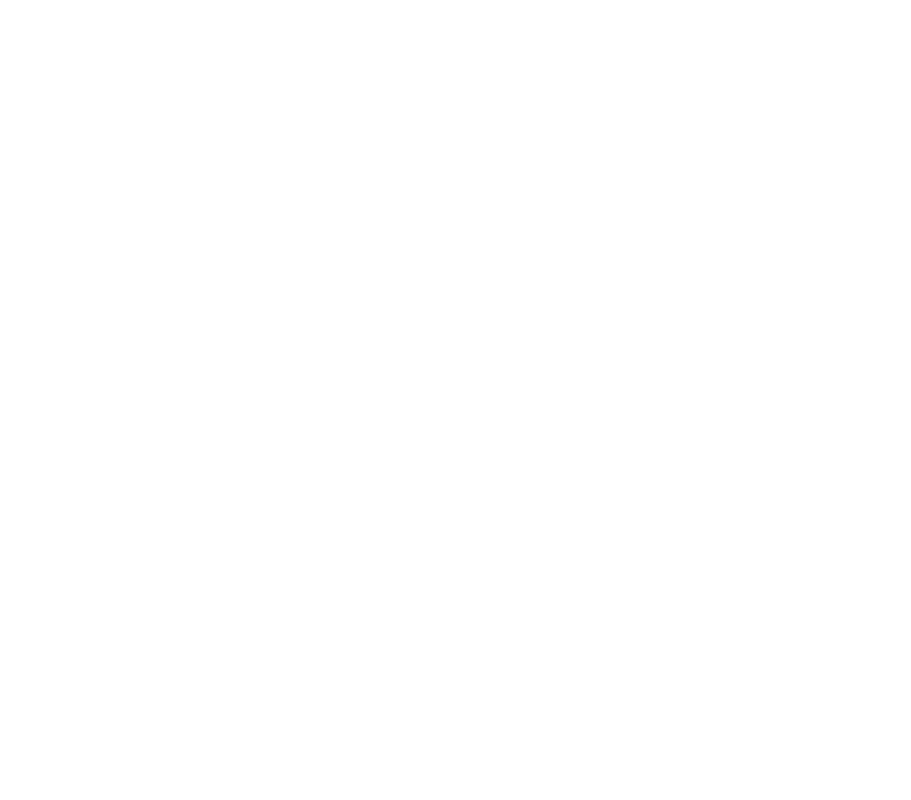
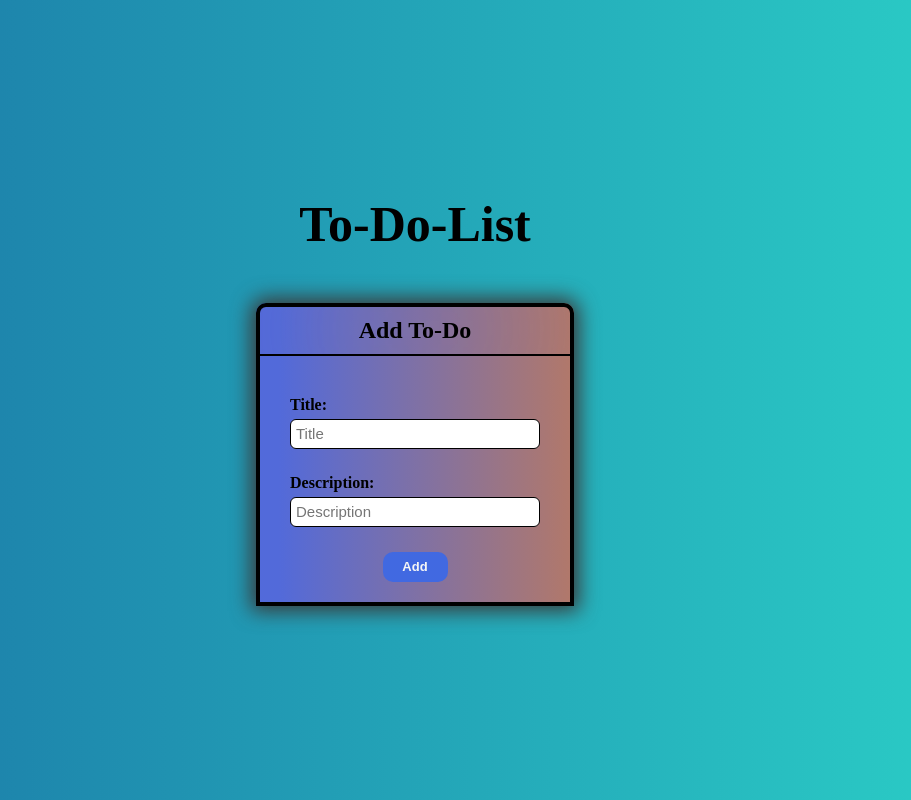
Before and after one commit to abdulrahman1919/ToDo-List, a Django app: page / in a window 1280 px wide. Before the commit the part shown is empty. Shown: the whole page, without its empty margins (225-1136 px from the left). Run offline with Django 5.2, Linux system fonts and the light colour scheme.

Commit message:
add form for todo app

```diff
--- a/static/stylesheets/style.css
+++ b/static/stylesheets/style.css
@@ -1,6 +1,87 @@
 *{
+    margin: 0;
     padding: 0;
-    margin: 0;
     box-sizing: border-box;
-    font-family: sans-serif;
 }
+body{
+    height: 100vh;
+    display: flex;
+    justify-content: center;
+    align-items: center;
+    flex-direction: column;
+    gap: 50px;
+    background: linear-gradient(to right, #1c7ca9 7%, #2ddbcb 109%);
+}
+body span{
+    font-size: 50px;
+    font-weight: 800;
+}
+.todomain{
+    background: linear-gradient(to right, #526ada 7%, #d17d45 130%);
+    display: flex;
+    justify-content: center;
+    align-items: center;
+    flex-direction: column;
+    border-top-left-radius: 10px;
+    border-top-right-radius: 10px;
+    box-shadow: 0px 0px 20px 5px #3b3939;
+    position: relative;
+}
+.todomain h2{
+    backdrop-filter: blur(100px);
+    width: 100%;
+    text-align: center;
+    border: 4px solid black;
+    border-bottom: none;
+    border-top-left-radius: 10px;
+    border-top-right-radius: 10px;
+    padding: 10px;
+}
+.todomain form{
+    border: 4px solid black;
+    border-top: 2px solid;
+    padding: 40px 30px 20px 30px;
+    display: flex;
+    justify-content: center;
+    align-items: center;
+    flex-direction: column;
+    gap: 25px;
+}
+.labinput{
+    display: flex;
+    flex-direction: column;
+    gap: 5px;
+}
+.labinput label{
+    font-weight: 600;
+}
+.labinput input{
+    height: 30px;
+    width: 250px;
+    border: 1px solid black;
+    padding: 5px ;
+    font-size: 15px;
+    font-family: Arial, Helvetica, sans-serif;
+    border-radius: 6px;
+    outline: none;
+
+}
+form button{
+    height: 30px;
+    width: 65px;
+    border-radius: 10px;
+    border: none;
+    font-size: 13px;
+    font-weight: 600;
+    background-color:royalblue;
+    color: whitesmoke;
+    cursor: pointer;
+
+}
+form button:active{
+    background-color: rosybrown;
+    color: rgb(2, 2, 2);
+}
+form button:hover{
+    background-color: rgb(38, 84, 223);
+}
--- a/templates/index.html
+++ b/templates/index.html
@@ -1,12 +1,31 @@
-{% load static %}
 <!DOCTYPE html>
 <html lang="en">
+
 <head>
     <meta charset="UTF-8">
     <meta name="viewport" content="width=device-width, initial-scale=1.0">
-    <title>To-Do-List</title>
-    <link rel="stylesheet" href="{% static 'stylesheets/style.css'%}">
+    <title>Document</title>
+    <link rel="stylesheet" href="style.css">
 </head>
+
 <body>
+    <span>To-Do-List</span>
+    <div class="superdiv">
+        <div class="todomain">
+            <h2>Add To-Do</h2>
+            <form action="">
+                <div class="labinput">
+                    <label>Title:</label>
+                    <input type="text" name="title" placeholder="Title">
+                </div>
+                <div class="labinput">
+                    <label>Description:</label>
+                    <input type="text" name="description" placeholder="Description">
+                </div>
+                <button type="submit">Add</button>
+            </form>
+        </div>
+    </div>
 </body>
+
 </html>
```
